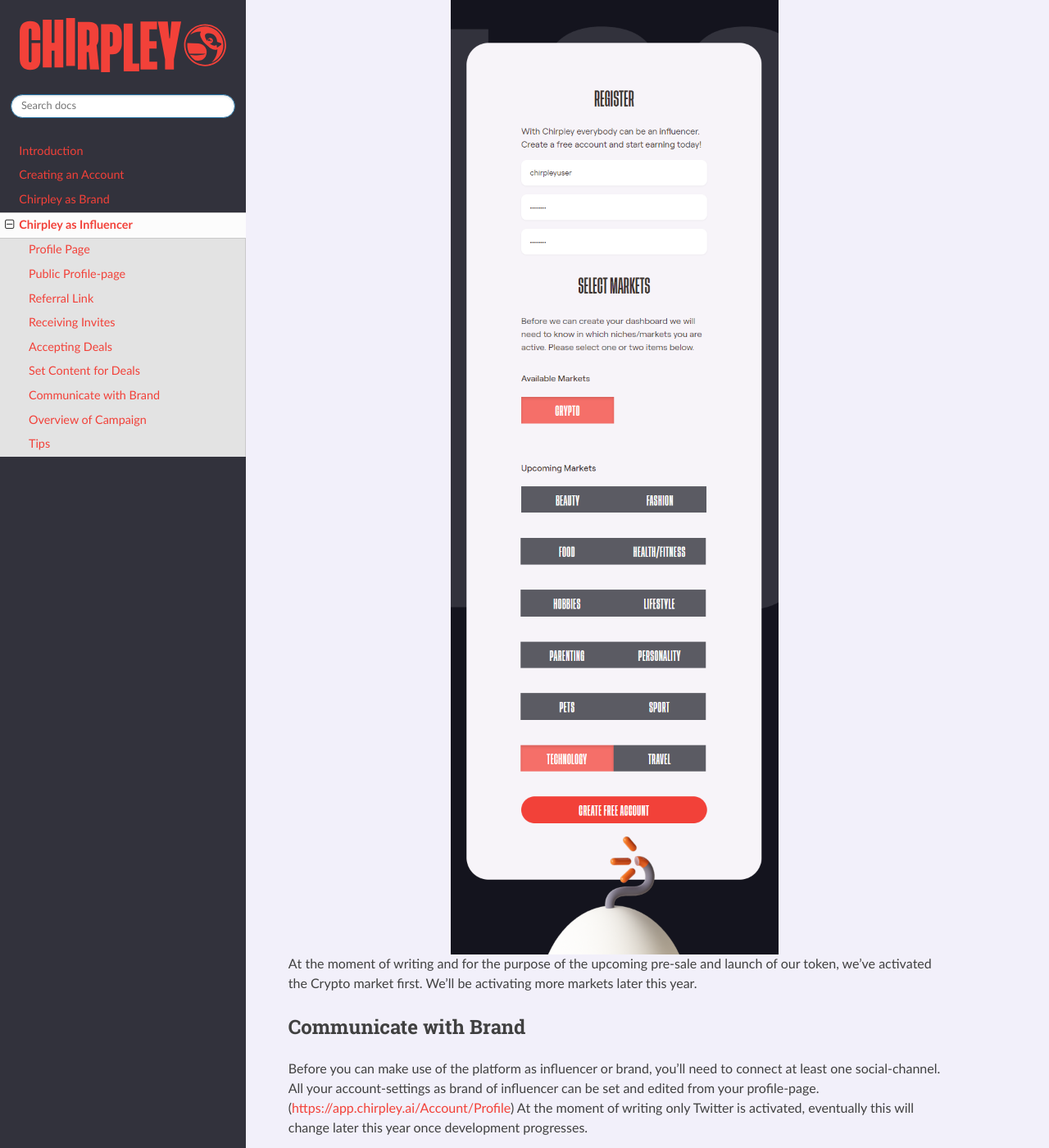
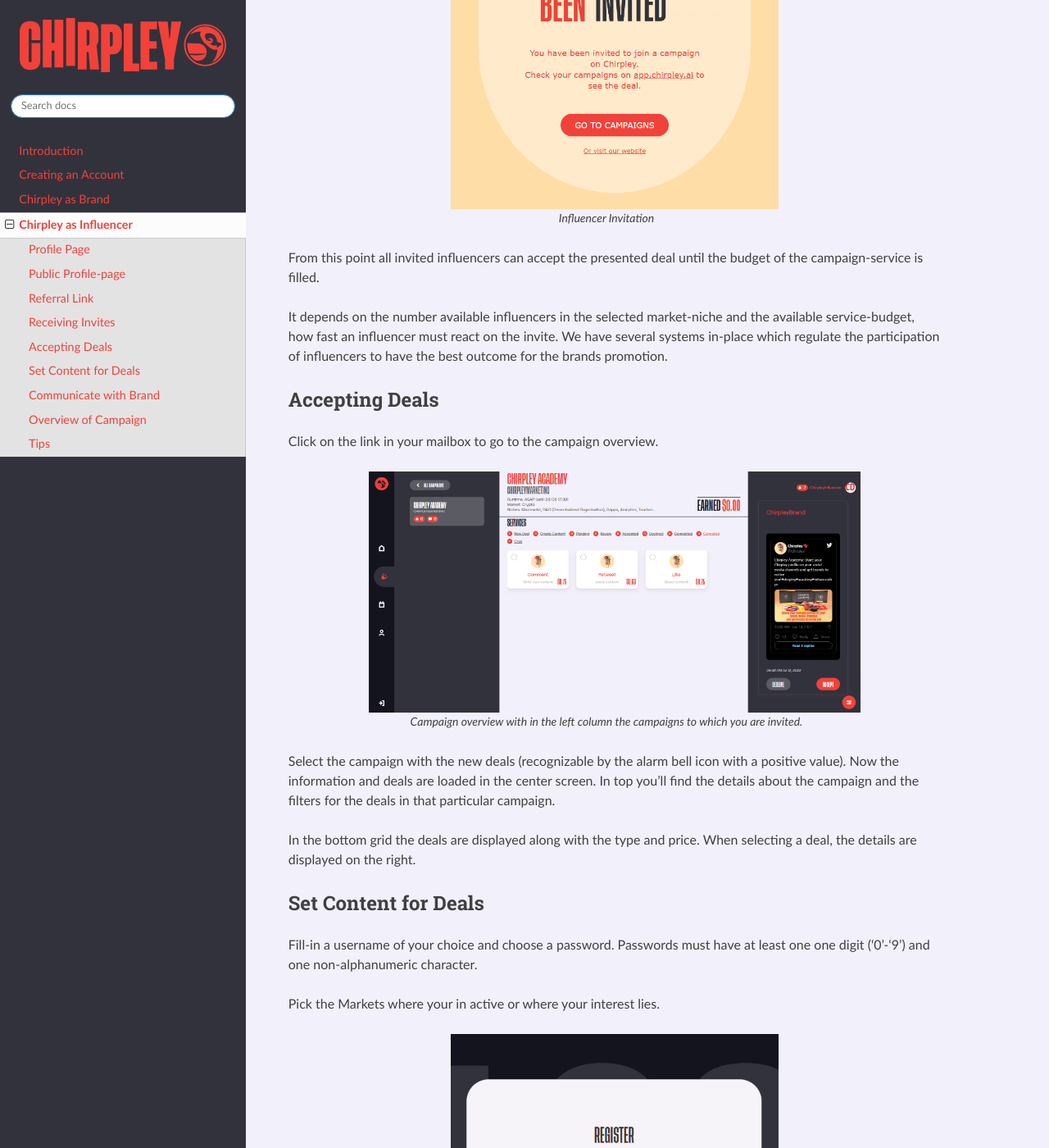
Before and after one commit to chirpley/docs, a Sphinx documentation site: the page built from docs/source/asinfluencer.rst, in a window 1280 px wide and 1400 px high, scrolled down 3089 px. Shown: the whole window at 82% size. Built offline with Sphinx 7.4.7 and the Read the Docs theme 2.0.0, drawn with Linux system fonts in a browser that asks for light colours; pages that are not in the unit, such as notebooks, are missing from menus.

Commit message:
Update asinfluencer.rst

```diff
--- a/docs/source/asinfluencer.rst
+++ b/docs/source/asinfluencer.rst
@@ -67,7 +67,7 @@
 To be able to receive invites to campaigns you must have at least 20 followers and have active services in your connected channels.
 
 
-.. image:: _static/images/influencer-step5.png
+.. figure:: _static/images/influencer-step5.png
   :width: 400
   :align: center
   :alt: Active Services
@@ -82,7 +82,7 @@
 When a brand sends out an invite for a service in their campaign, this invite is send to all influencers matching the service and the optional added favorites.
 
 
-.. image:: _static/images/influencer-invite.png
+.. figure:: _static/images/influencer-invite.png
   :width: 400
   :align: center
   :alt: Selected Services
@@ -102,7 +102,7 @@
 Click on the link in your mailbox to go to the campaign overview.
 
 
-.. image:: _static/images/influencer-campaign-overview.png
+.. figure:: _static/images/influencer-campaign-overview.png
   :width: 600
   :align: center
   :alt: Campaign Overview
@@ -141,7 +141,7 @@
 
 Pick the Markets where your in active or where your interest lies.
 
-.. image:: _static/images/register.png
+.. figure:: _static/images/register.png
   :width: 400
   :align: center
   :alt: Complete Registration
@@ -160,7 +160,7 @@
 On the Chirpley-platform you can be brand and influencer at the same time. The switch below your username controls in which role you currently are.
 In each role you can connect different social-channels and choose different market-niches.
 
-.. image:: _static/images/profile.png
+.. figure:: _static/images/profile.png
   :width: 800
   :align: center
   :alt: Complete Registration
```
